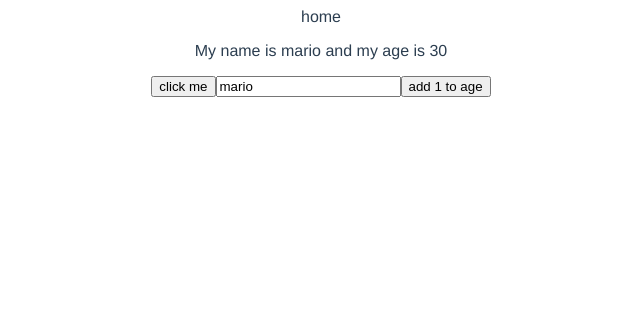
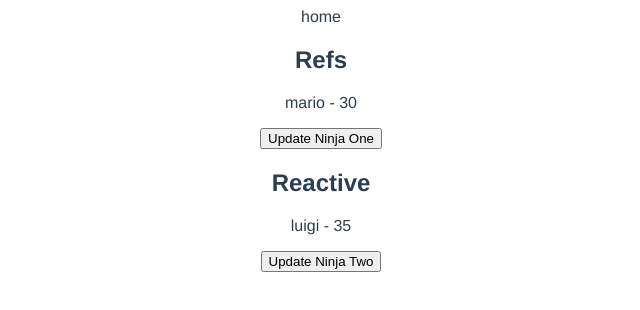
Before and after one commit to mbpassos/composition_api, a Vue app: page / in a window 1280 px wide. Shown: the top 310 px of the page, without its empty margins (319-959 px from the left). Built offline with nearby package versions, Linux system fonts and the light colour scheme.

Commit message:
reactive example

```diff
--- a/src/views/Home.vue
+++ b/src/views/Home.vue
@@ -2,27 +2,31 @@
   <div class="home">
     home
   </div>
-  <p>My name is {{ name }} and my age is {{ age }}</p>
-  <button @click="handleClick">click me</button>
-  <input type="text" v-model="name">
-  <button @click="age++">add 1 to age</button>
+  <h2>Refs</h2>
+  <p>{{ ninjaOne.name }} - {{ ninjaOne.age }}</p>
+  <button @click="updateNinjaOne">Update Ninja One</button>
+  <h2>Reactive</h2>
+  <p>{{ ninjaTwo.name }} - {{ ninjaTwo.age }}</p>
+  <button @click="updateNinjaTwo">Update Ninja Two</button>
 </template>
 
 <script>
-import { ref } from 'vue'
+import { reactive, ref } from 'vue'
 export default {
   name: 'Home',
   setup() {
-    const name = ref('mario')
-    const age = ref(30)
+    const ninjaOne = ref({ name: 'mario', age: 30 })
+    const ninjaTwo = reactive({ name: 'luigi', age: 35 })
 
-
-    const handleClick = () => {
-      name.value = 'luigi'
-      age.value = 35
+    const updateNinjaOne = () => {
+      ninjaOne.value.age = 40
     }
 
-    return { name, age, handleClick }
+    const updateNinjaTwo = () => {
+      ninjaTwo.age = 45
+    }
+
+    return { ninjaOne, updateNinjaOne, ninjaTwo, updateNinjaTwo }
 
   }
 }
```
